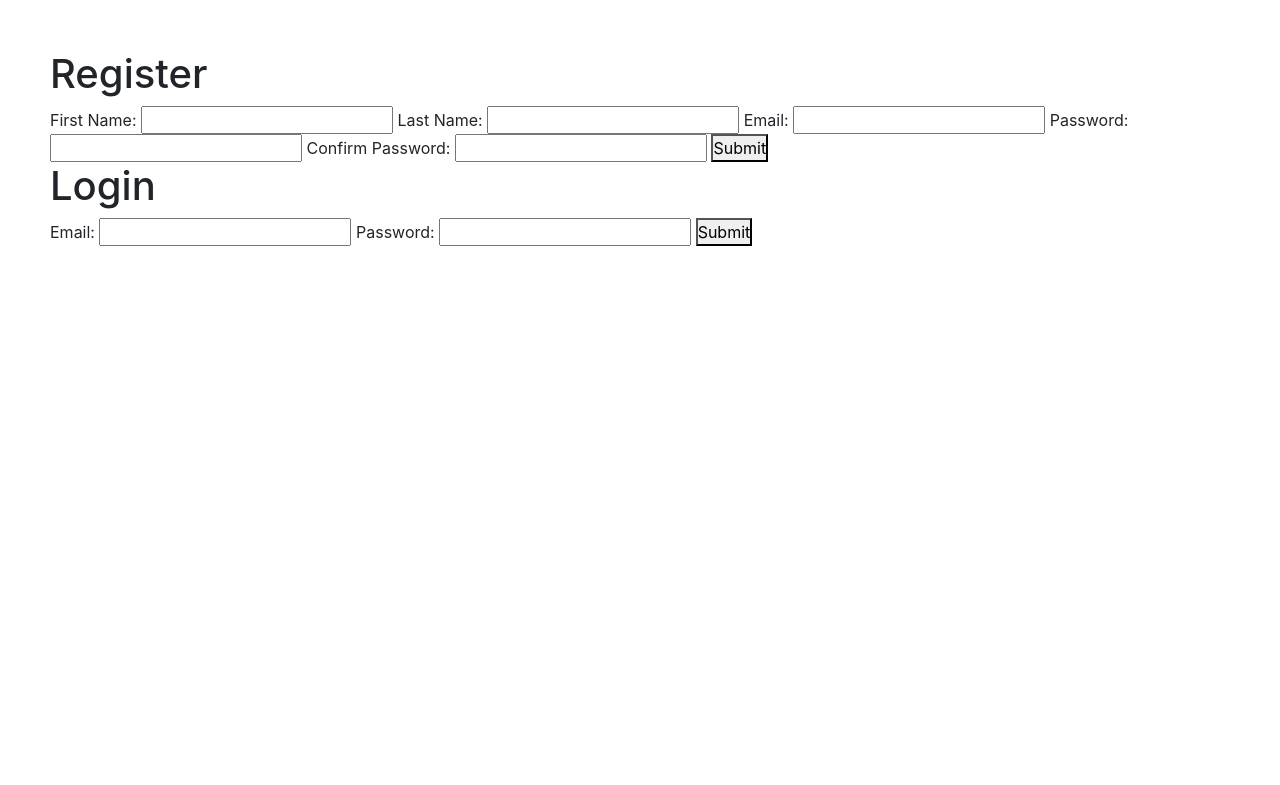
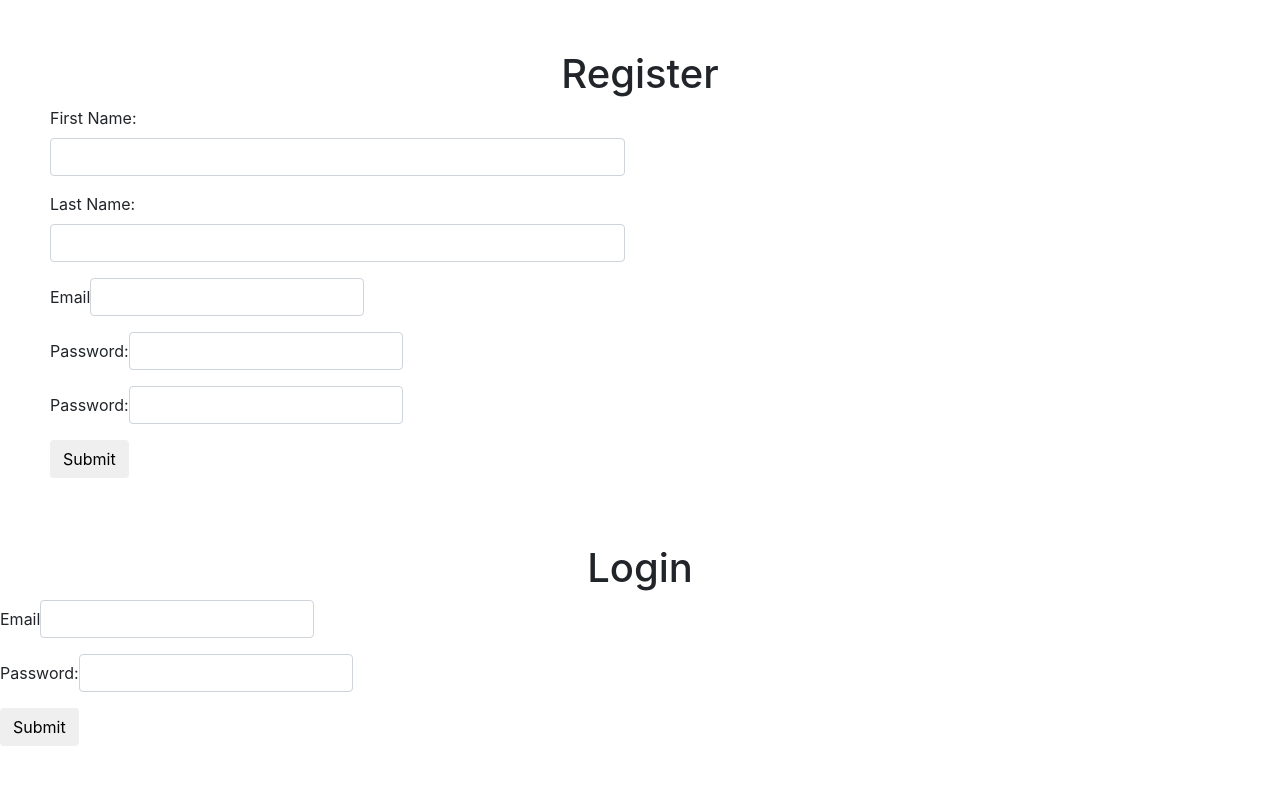
Before and after one commit to LilianBob/reg-login-app, a Django app: page / in a window 1280 px wide. Shown: the top 785 px of the page. Run offline with Django 3.2, Linux system fonts and the light colour scheme; some libraries are stand-ins or nearby versions.

Commit message:
bcrypt activated and styling

```diff
--- a/registration/models.py
+++ b/registration/models.py
@@ -31,5 +31,5 @@ class User(models.Model):
 
     objects = UserManager()
 
-def __str__(self):
-    return f"{self.first_name} {self.last_name} {self.email}"
+# def __str__(self):
+#     return f"{self.first_name} {self.last_name} {self.email}"
--- a/registration/static/styles.css
+++ b/registration/static/styles.css
@@ -3,17 +3,21 @@
     padding: 0;
 }
 .container-md{
+    display: block;
     margin:auto;
     padding: 50px;
 }
-/* #navCols .form-group{
+.erroMessages{
+    border: 1px solid black;
+    background-color:grey;
+}
+form{
     display: block;
     margin:auto
 }
-.leader{
-    display:flex;
-    justify-content: space-between;
-}
 h1{
     text-align:center;
-} */
+}
+nav ul li{
+    float: right;
+}
--- a/registration/templates/index.html
+++ b/registration/templates/index.html
@@ -4,7 +4,7 @@
         <meta charset="UTF-8" />
         <meta http-equiv="X-UA-Compatible" content="IE=edge" />
         <meta name="viewport" content="width=device-width, initial-scale=1.0" />
-        <title>Document</title>
+        <title>Register and Login</title>
         <link rel="stylesheet" href="https://maxcdn.bootstrapcdn.com/bootstrap/4.0.0/css/bootstrap.min.css" integrity="sha384-Gn5384xqQ1aoWXA+058RXPxPg6fy4IWvTNh0E263XmFcJlSAwiGgFAW/dAiS6JXm" crossorigin="anonymous">
         {% load static %}
         <link rel="stylesheet" href="{% static 'styles.css' %}">
@@ -12,37 +12,102 @@
     <body>
         <div class="container-md">
             <h1>Register</h1>
+            <div class="errorMessages">
                 {% if messages %}
                     <ul>
                         {% for message in messages %}
                             <li>{{ message }}</li>
                         {% endfor %}
                     </ul>
-
                 {% endif %}
+            </div>
             <form action="/register" method="post">
-            {% csrf_token %} First Name: <input type="text" name="first_name" /> Last
-            Name:
-            <input type="text" name="last_name" />
-            Email: <input type="text" name="email" /> Password:
-            <input type="password" name="password" /> Confirm Password:
-            <input type="password" name="confirm_password" />
-            <button>Submit</button>
+                {% csrf_token %}
+                <div class="row">
+                    <div class="col-md-6">
+                        <div class="form-group">
+                            <label for="first_name">First Name:</label>
+                            <input type="text" name="first_name" id="name" class="form-control">
+                        </div>
+                    </div>
+                </div>
+                <div class="row">
+                    <div class="col-md-6">
+                        <div class="form-group">
+                            <label for="Last_name">Last Name:</label>
+                            <input type="text" name="last_name" id="name" class="form-control">
+                        </div>
+                    </div>
+                </div>
+                <div class="row">
+                    <div class="col-md-6">
+                        <div class="form-group form-inline">
+                            <label for="email">Email</label>
+                            <input type="text" name="email" id="email" class="form-control">
+                        </div>
+                    </div>
+                </div>
+                <div class="row">
+                    <div class="col-md-6">
+                        <div class="form-group form-inline">
+                            <label for="password">Password:</label>
+                            <input type="password" name="password" id="psd" class="form-control">
+                        </div>
+                    </div>
+                </div>
+                <div class="row">
+                    <div class="col-md-6">
+                            <div class="form-group form-inline">
+                                <label for="password">Password:</label>
+                                <input type="password" name="confirm_password" id="psd" class="form-control">
+                            </div>
+                        </div>
+                    </div>
+                    <div class="row">
+                        <div class="col-md-4">
+                            <div class="form-group form-inline">
+                                <label for="registration"></label>
+                                <button class="btn btn-default">Submit</button>
+                            </div>
+                        </div>
+                    </div>
+                </div>
             </form>
 
             <h1>Login</h1>
             <form action="/login" method="post">
-            {% csrf_token %} Email: <input type="text" name="email" /> Password:
-            <input type="password" name="password" />
-            <button>Submit</button>
+                {% csrf_token %}
+                <div class="row">
+                    <div class="col-md-6">
+                        <div class="form-group form-inline">
+                            <label for="email">Email</label>
+                            <input type="text" name="email" id="email" class="form-control">
+                        </div>
+                    </div>
+                </div>
+                <div class="row">
+                    <div class="col-md-6">
+                        <div class="form-group form-inline">
+                            <label for="password">Password:</label>
+                            <input type="password" name="password" id="psd" class="form-control">
+                        </div>
+                    </div>
+                </div>
+                <div class="row">
+                    <div class="col-md-4">
+                        <div class="form-group form-inline">
+                            <label for="registration"></label>
+                            <button class="btn btn-default">Submit</button>
+                        </div>
+                    </div>
+                </div>
             </form>
         </div>
+
         <script src="https://ajax.googleapis.com/ajax/libs/jquery/3.5.1/jquery.min.js"></script>
         <script src="https://ajax.googleapis.com/ajax/libs/jqueryui/1.12.1/jquery-ui.min.js"></script>
         <script src="https://code.jquery.com/jquery-3.2.1.slim.min.js" integrity="sha384-KJ3o2DKtIkvYIK3UENzmM7KCkRr/rE9/Qpg6aAZGJwFDMVNA/GpGFF93hXpG5KkN" crossorigin="anonymous"></script>
         <script src="https://cdnjs.cloudflare.com/ajax/libs/popper.js/1.12.9/umd/popper.min.js" integrity="sha384-ApNbgh9B+Y1QKtv3Rn7W3mgPxhU9K/ScQsAP7hUibX39j7fakFPskvXusvfa0b4Q" crossorigin="anonymous"></script>
         <script src="https://maxcdn.bootstrapcdn.com/bootstrap/4.0.0/js/bootstrap.min.js" integrity="sha384-JZR6Spejh4U02d8jOt6vLEHfe/JQGiRRSQQxSfFWpi1MquVdAyjUar5+76PVCmYl" crossorigin="anonymous"></script>
-
     </body>
-
 </html>
```
Also changed, not shown: registration/templates/success.html (+18 -1 lines), db.sqlite3, registration/migrations/0001_initial.py (added). Lines whose indentation alone changed are shown as unchanged.
